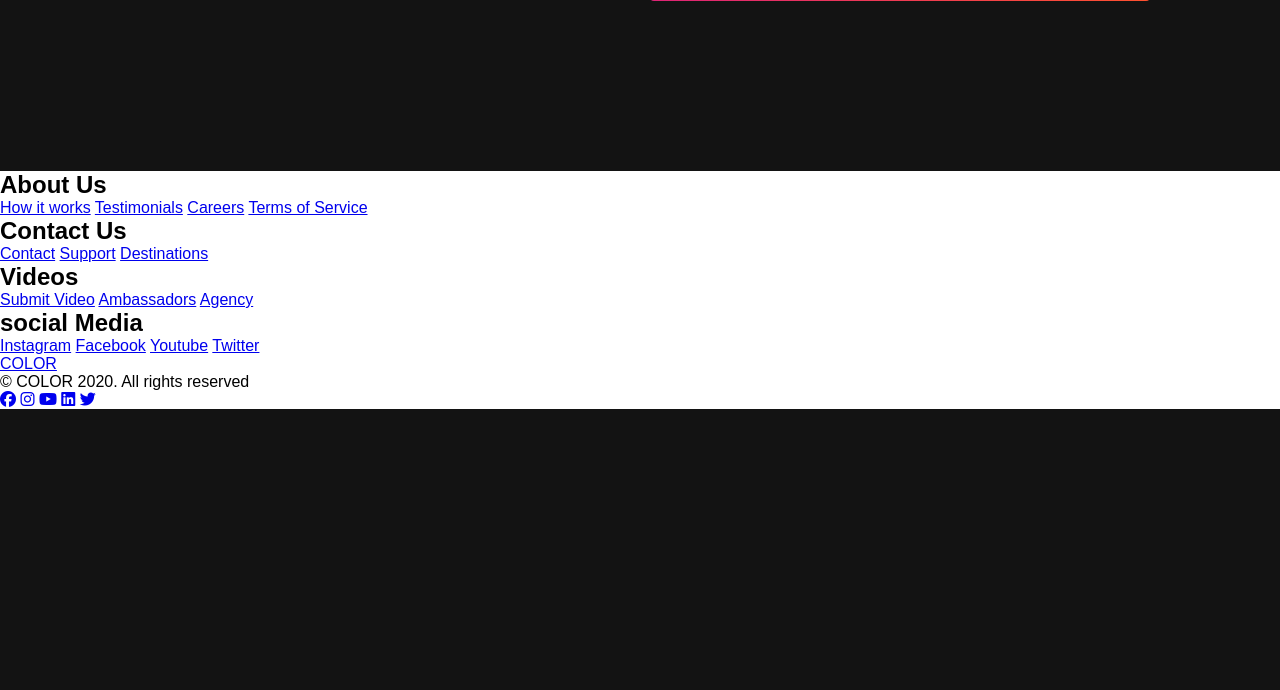
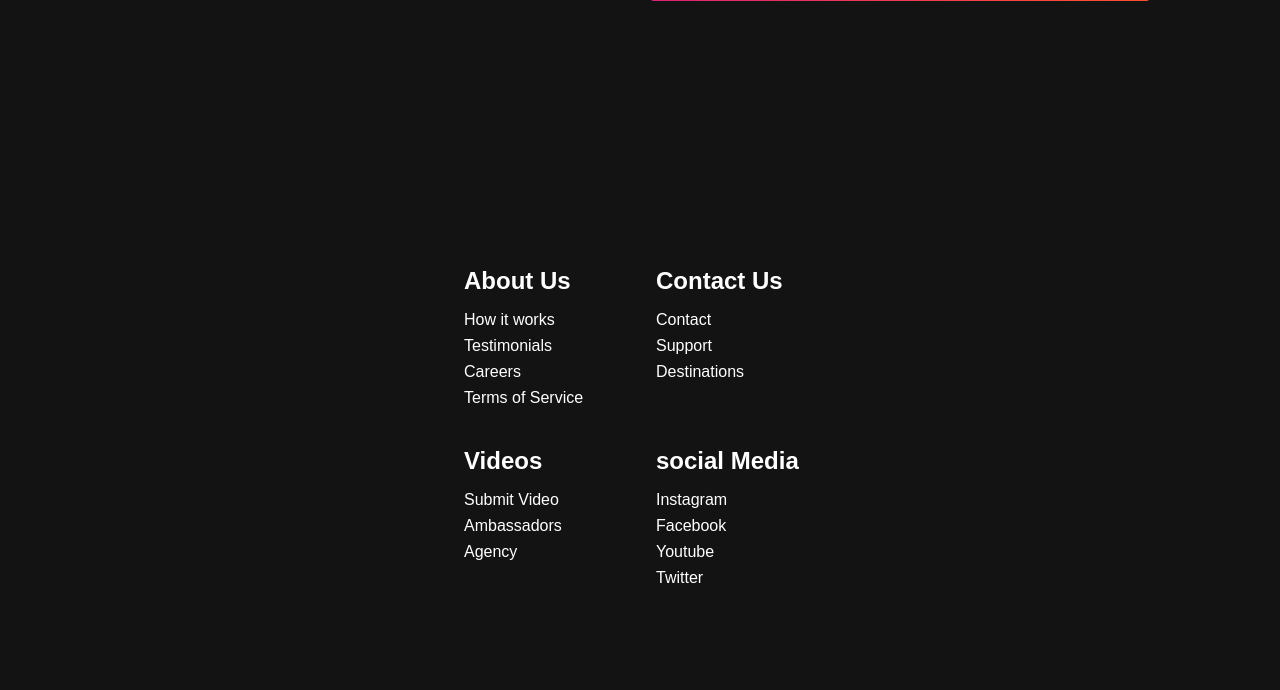
Before and after one commit to masrufjaman/Online-Process-Scheduling-and-Deadlock-Detection, a Django app: page / in a window 1280 px wide. Shown: the part 3697-4387 px from the top of the page. Before the commit the page ends 4106 px from the top, so only its background shows below. Run offline with Django 3.2, Linux system fonts and the light colour scheme; some libraries are stand-ins or nearby versions.

Commit message:
footer css and js smooth scroll part dn

```diff
--- a/home/static/home/styles/style.css
+++ b/home/static/home/styles/style.css
@@ -598,4 +598,120 @@ background: linear-gradient(
 /*styling Service section End-Shadia Kabir */
 
 /* 1:37:14 Styling Footer Section Start - @shadia_kabir */
+/*Footer CSS*/
+.footer__container {
+  background-color: #131313;
+  padding: 5rem 0;
+  display: flex;
+  flex-direction: column;
+  justify-content: center;
+  align-items: center;
+}
+
+#footer__logo {
+  color: #fff;
+  display: flex;
+  align-items: center;
+  cursor: pointer;
+  text-decoration: none;
+  font-size: 2rem;
+}
+
+.footer__links {
+  width: 100%;
+  max-width: 1000px;
+  display: flex;
+  justify-content: center;
+}
+
+.footer__link--wrapper {
+  display: flex;
+}
+
+.footer__link--items {
+  display: flex;
+  flex-direction: column;
+  align-items: flex-start;
+  margin: 16px;
+  text-align: left;
+  width: 160px;
+  box-sizing: border-box;
+}
+
+.footer__link--items h2 {
+  margin-bottom: 16px;
+  color: #fff;
+}
+
+.footer__link--items a {
+  color: #fff;
+  text-decoration: none;
+  margin-bottom: 0.5rem;
+  transition: 0.3 ease-out;
+}
+
+.footer__link--items a:hover {
+  color: #e9e9e9;
+  transition: 0.3 ease-out;
+}
+
+.social__icon--link {
+  color: #fff;
+  font-size: 24px;
+}
+
+.social__media {
+  max-width: 1000px;
+  width: 100%;
+}
+
+.social__media--wrap {
+  display: flex;
+  justify-content: space-between;
+  align-items: center;
+  width: 90%;
+  max-width: 1000px;
+  margin: 40px auto 0 auto;
+}
+
+.social__icons {
+  display: flex;
+  justify-content: space-between;
+  align-items: center;
+  width: 240px;
+}
+
+.website__rights {
+  color: #fff;
+}
+
+@media screen and (max-width: 820px) {
+  .footer__links {
+    padding-top: 2rem;
+  }
+
+  #footer__logo {
+    margin-bottom: 2rem;
+  }
+
+  .website__rights {
+    margin-bottom: 2rem;
+  }
+
+  .footer__link--wrapper {
+    flex-direction: column;
+  }
+
+  .social__media--wrap {
+    flex-direction: column;
+  }
+}
+
+@media screen and (max-width: 480px) {
+  .footer__link--items {
+    margin: 0;
+    padding: 10px;
+    width: 100%;
+  }
+}
 /* 4 Styling Footer Section End - @shadia_kabir */
--- a/home/templates/home/home.html
+++ b/home/templates/home/home.html
@@ -130,6 +130,7 @@
             <a href="/sign-up">Testimonials</a> <a href="/sign-up">Careers</a>
             <a href="/sign-up">Terms of Service</a>
           </div>
+        </div>
           <div class="footer__link--items">
             <h2>Contact Us</h2>
             <a href="/">Contact</a> <a href="/">Support</a>
@@ -149,6 +150,7 @@
           </div>
         </div>
       </div>
+    </div>
       <section class="social__media">
         <div class="social__media--wrap">
           <div class="footer__logo">
@@ -171,6 +173,7 @@
             <a href="/" class="social__icon--link"
              ><i class="fab fa-twitter"></i
             ></a>
+
     <!-- Creating Footer Section End - @anandah_rafi -->
 
     <!-- 1:46:18 Adding Javascript Smooth Scroll -->
```
Also changed, not shown: home/static/home/js/app.js (+46 -0 lines).
